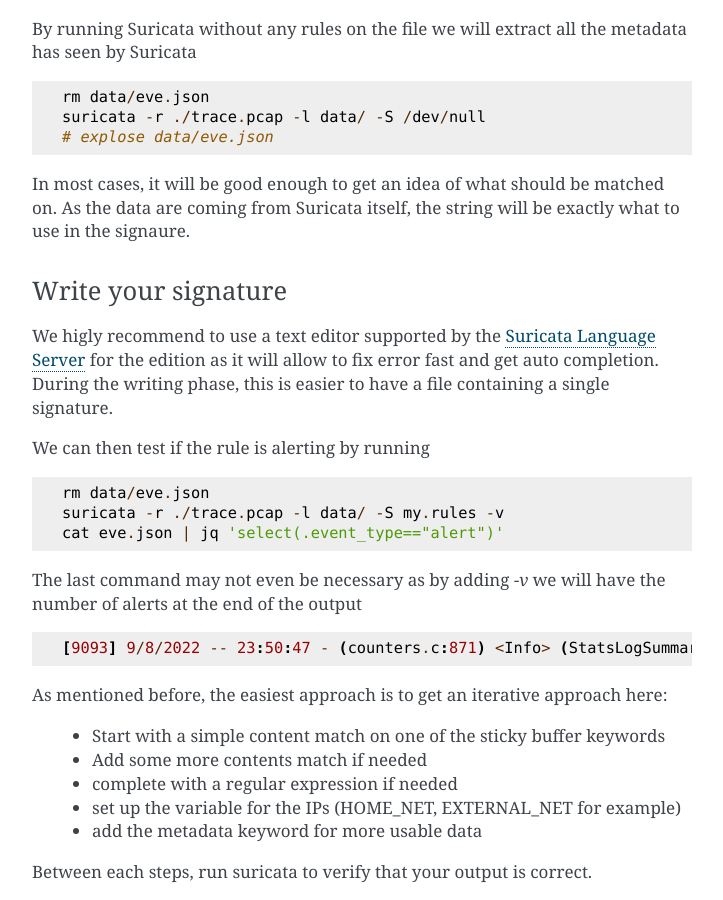
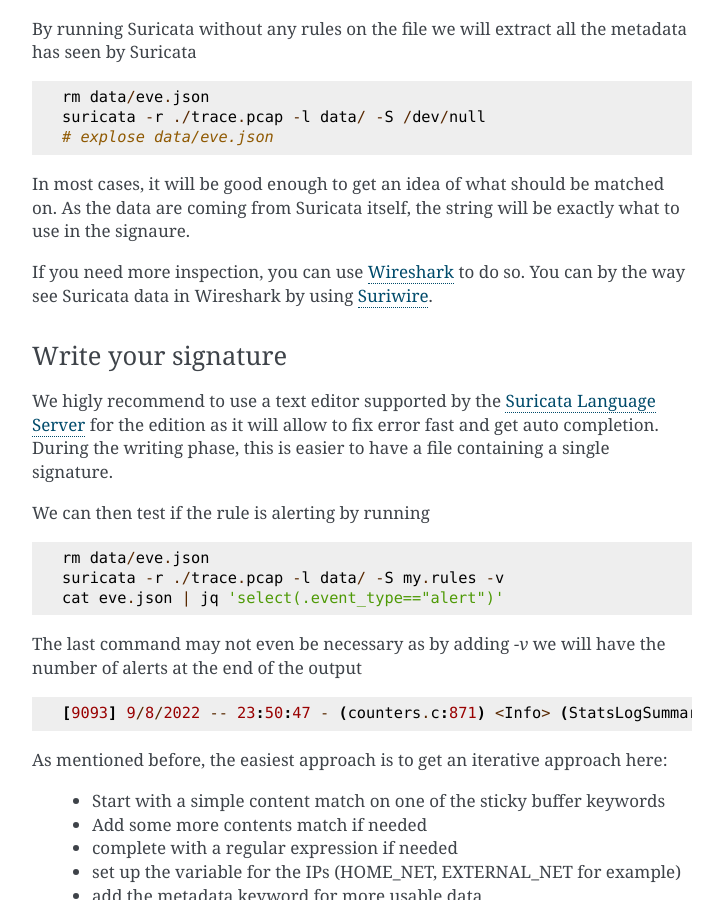
Before and after one commit to StamusNetworks/suricata-4-analysts, a Sphinx documentation site: the page built from source/practical-rules-writing.rst, in a window 1280 px wide and 900 px high, scrolled down 1670 px. Shown: the whole window, without its empty margins (388-1111 px from the left). Built offline with Sphinx 7.4.7, drawn with Linux system fonts in a browser that asks for light colours.

Commit message:
rules: add note on wireshark

```diff
--- a/source/practical-rules-writing.rst
+++ b/source/practical-rules-writing.rst
@@ -84,6 +84,10 @@
 As the data are coming from Suricata itself, the string will be exactly what to use
 in the signaure.
 
+If you need more inspection, you can use `Wireshark <https://www.wireshark.org/>`_ to do so.
+You can by the way see Suricata data in Wireshark
+by using `Suriwire <https://github.com/regit/suriwire>`_.
+
 Write your signature
 ~~~~~~~~~~~~~~~~~~~~
 
```
